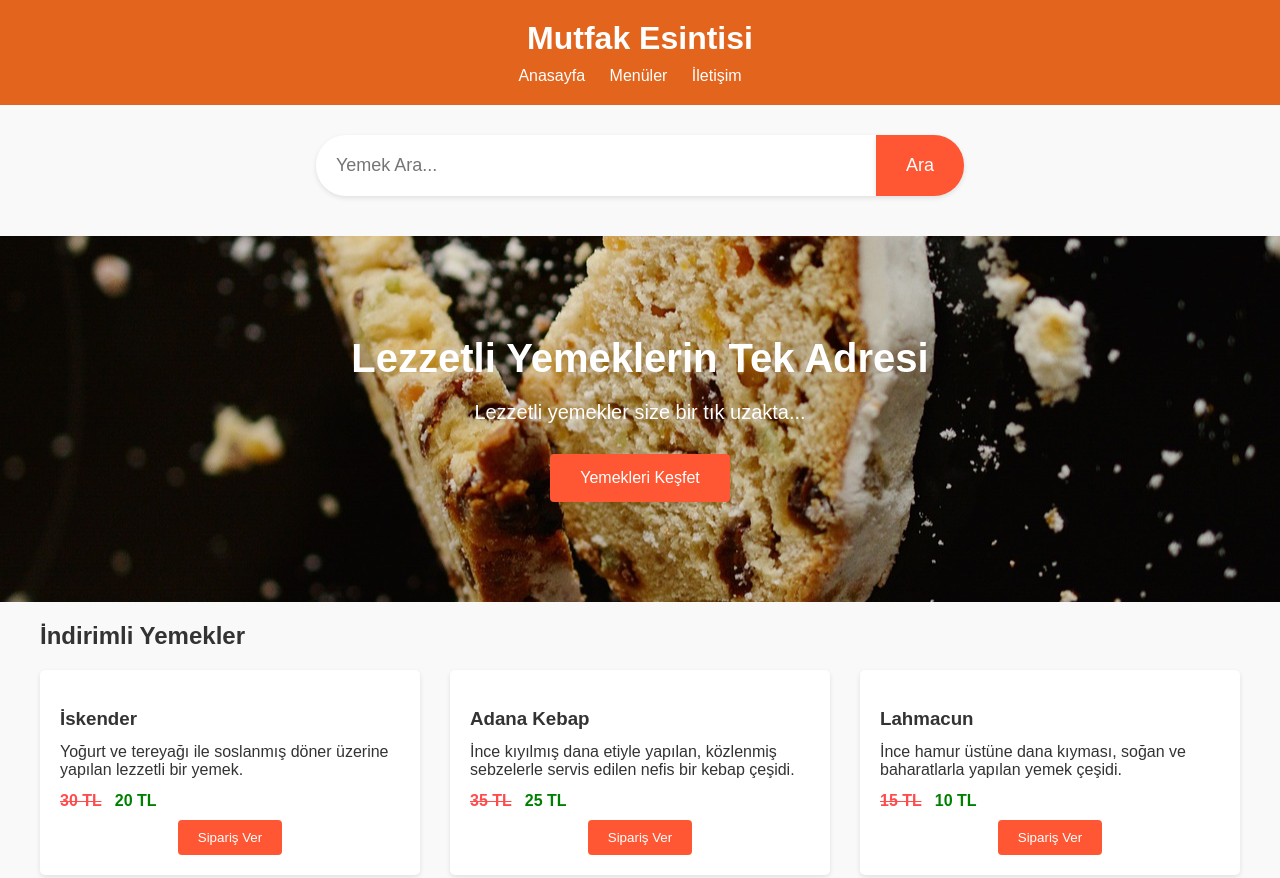
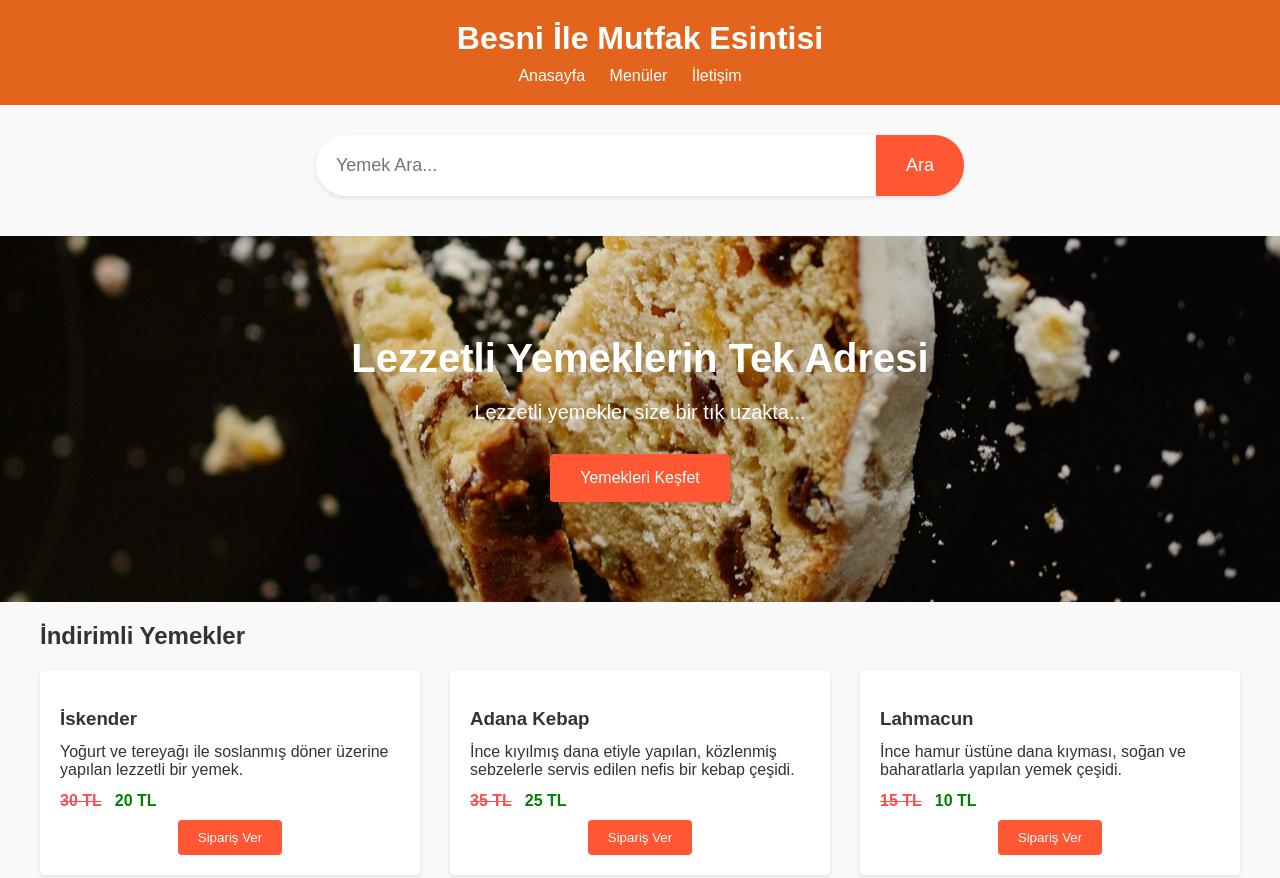
Before and after one commit to yasinbesni/YemekSitesi, a plain HTML site: page index.html in a window 1280 px wide. Shown: the top 878 px of the page. Drawn offline with Linux system fonts and the light colour scheme.

Commit message:
Update index.html

```diff
--- a/index.html
+++ b/index.html
@@ -9,7 +9,7 @@
   </head>
   <body>
     <header>
-      <h1>Mutfak Esintisi</h1>
+      <h1>Besni İle Mutfak Esintisi</h1>
 
       <nav>
         <ul>
```
